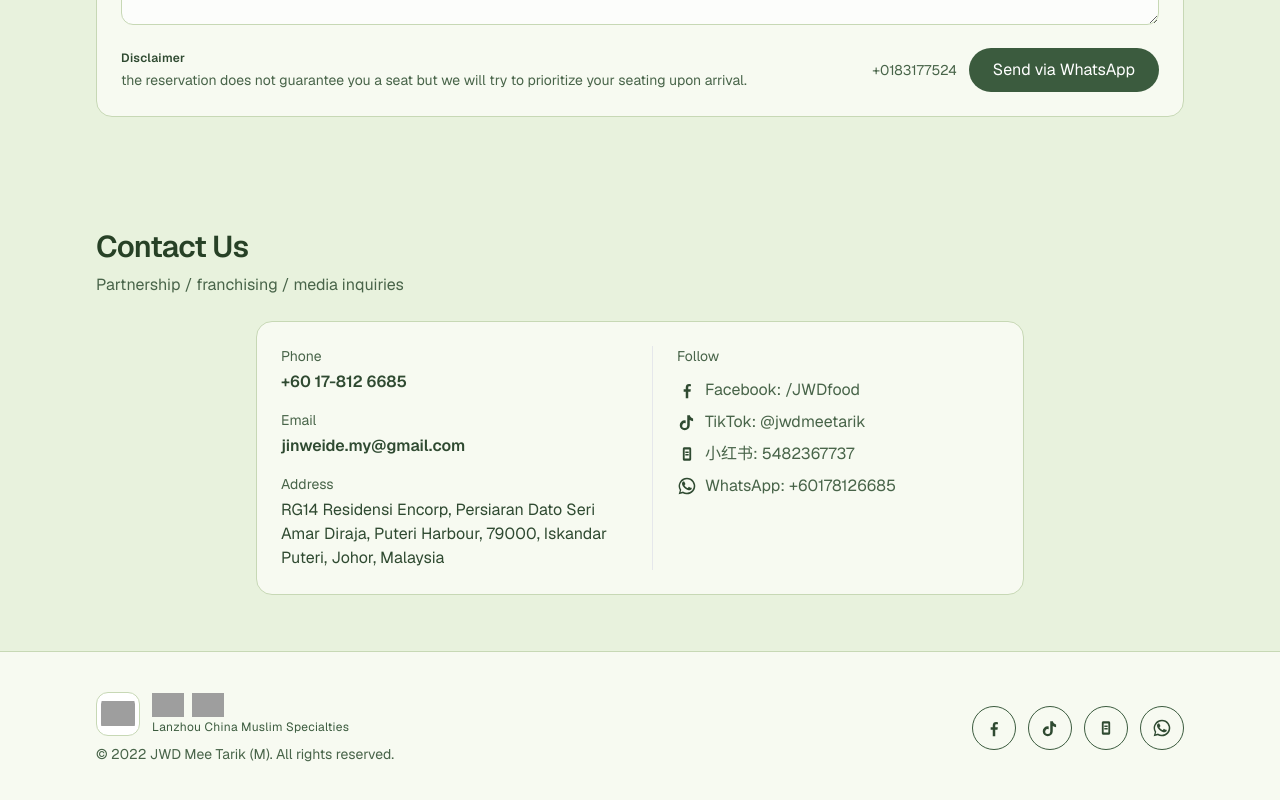
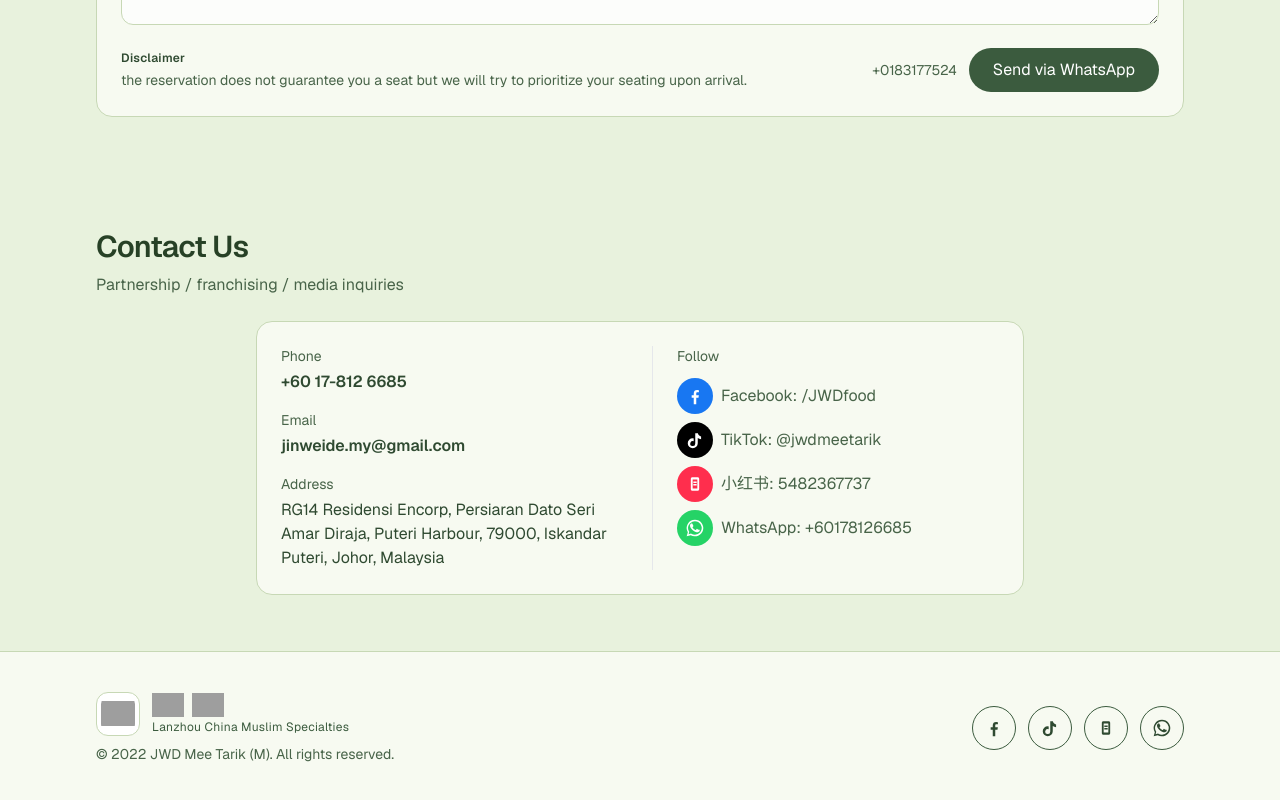
Before and after one commit to hwxue1222/jwdnoodles, a Next.js app: page / in a window 1280 px wide. Shown: the part 7403-8203 px from the top of the page. Built offline with nearby package versions, Linux system fonts and the light colour scheme; no server answers; grey boxes are pictures that could not be loaded.

Commit message:
Use colored social icons in contact list

```diff
--- a/src/components/SocialLinks.tsx
+++ b/src/components/SocialLinks.tsx
@@ -57,9 +57,11 @@ export function SocialAccountsList({ className }: { className?: string }) {
         className="min-w-0 flex items-center gap-2 text-[#486449] hover:underline underline-offset-4"
         title={SOCIAL_LINKS.facebook}
       >
-        <svg viewBox="0 0 24 24" className="h-5 w-5 shrink-0 fill-current text-[#2f4a31]" aria-hidden="true">
+        <span className="h-9 w-9 shrink-0 rounded-full bg-[#1877F2] text-white flex items-center justify-center hover:opacity-90 transition">
+          <svg viewBox="0 0 24 24" className="h-5 w-5 fill-current" aria-hidden="true">
             <path d="M13.5 22v-8h2.7l.4-3h-3.1V9.1c0-.9.3-1.5 1.6-1.5H16.7V5a19 19 0 0 0-2.3-.1c-2.3 0-3.9 1.4-3.9 4V11H8v3h2.5v8h3z" />
           </svg>
+        </span>
         <span className="truncate">Facebook: {extractAccount(SOCIAL_LINKS.facebook)}</span>
       </a>
 
@@ -70,9 +72,11 @@ export function SocialAccountsList({ className }: { className?: string }) {
         className="min-w-0 flex items-center gap-2 text-[#486449] hover:underline underline-offset-4"
         title={SOCIAL_LINKS.tiktok}
       >
-        <svg viewBox="0 0 24 24" className="h-5 w-5 shrink-0 fill-current text-[#2f4a31]" aria-hidden="true">
+        <span className="h-9 w-9 shrink-0 rounded-full bg-black text-white flex items-center justify-center hover:opacity-90 transition">
+          <svg viewBox="0 0 24 24" className="h-5 w-5 fill-current" aria-hidden="true">
             <path d="M15.5 4c.4 2 1.8 3.5 3.8 3.8V11c-1.5 0-2.9-.5-4-1.3V16a6 6 0 1 1-6-6c.4 0 .7 0 1.1.1v3.4a3 3 0 1 0 1.9 2.8V4h3.2z" />
           </svg>
+        </span>
         <span className="truncate">TikTok: {extractAccount(SOCIAL_LINKS.tiktok)}</span>
       </a>
 
@@ -83,10 +87,12 @@ export function SocialAccountsList({ className }: { className?: string }) {
         className="min-w-0 flex items-center gap-2 text-[#486449] hover:underline underline-offset-4"
         title={SOCIAL_LINKS.xiaohongshu}
       >
-        <svg viewBox="0 0 24 24" className="h-5 w-5 shrink-0 fill-current text-[#2f4a31]" aria-hidden="true">
+        <span className="h-9 w-9 shrink-0 rounded-full bg-[#FF2E4D] text-white flex items-center justify-center hover:opacity-90 transition">
+          <svg viewBox="0 0 24 24" className="h-5 w-5 fill-current" aria-hidden="true">
             <path d="M7 5.8C7 4.8 7.8 4 8.8 4h6.4C16.2 4 17 4.8 17 5.8v12.4c0 1-.8 1.8-1.8 1.8H8.8c-1 0-1.8-.8-1.8-1.8V5.8zm2.2.7v11h5.6v-11H9.2z" />
             <path d="M10 9h4v1.8h-4V9zm0 3h4v1.8h-4V12z" />
           </svg>
+        </span>
         <span className="truncate">小红书: {extractAccount(SOCIAL_LINKS.xiaohongshu)}</span>
       </a>
 
@@ -97,9 +103,11 @@ export function SocialAccountsList({ className }: { className?: string }) {
         className="min-w-0 flex items-center gap-2 text-[#486449] hover:underline underline-offset-4"
         title={SOCIAL_LINKS.whatsapp}
       >
-        <svg viewBox="0 0 24 24" className="h-5 w-5 shrink-0 fill-current text-[#2f4a31]" aria-hidden="true">
+        <span className="h-9 w-9 shrink-0 rounded-full bg-[#25D366] text-white flex items-center justify-center hover:opacity-90 transition">
+          <svg viewBox="0 0 24 24" className="h-5 w-5 fill-current" aria-hidden="true">
             <path d="M12 2a10 10 0 0 0-8.6 15.1L2 22l5-1.3A10 10 0 1 0 12 2zm0 18.2c-1.6 0-3.1-.5-4.4-1.3l-.3-.2-3 .8.8-2.9-.2-.3A8.2 8.2 0 1 1 12 20.2zm4.7-6.1c-.3-.1-1.7-.8-2-1s-.5-.1-.7.1-.8 1-.9 1.1-.3.2-.6.1a6.7 6.7 0 0 1-2-1.2 7.5 7.5 0 0 1-1.4-1.8c-.1-.3 0-.5.1-.6l.5-.6c.1-.1.2-.3.3-.4.1-.1.1-.3 0-.5s-.7-1.6-1-2.2c-.3-.6-.6-.5-.7-.5h-.6c-.2 0-.5.1-.7.3-.3.3-1 1-1 2.4 0 1.4 1 2.8 1.2 3s2 3 4.9 4.2c.7.3 1.2.4 1.6.5.7.2 1.3.2 1.8.1.5-.1 1.7-.7 2-1.4.2-.7.2-1.2.2-1.4s-.2-.2-.4-.3z" />
           </svg>
+        </span>
         <span className="truncate">WhatsApp: {extractAccount(SOCIAL_LINKS.whatsapp)}</span>
       </a>
     </div>
```
Lines whose indentation alone changed are shown as unchanged.
